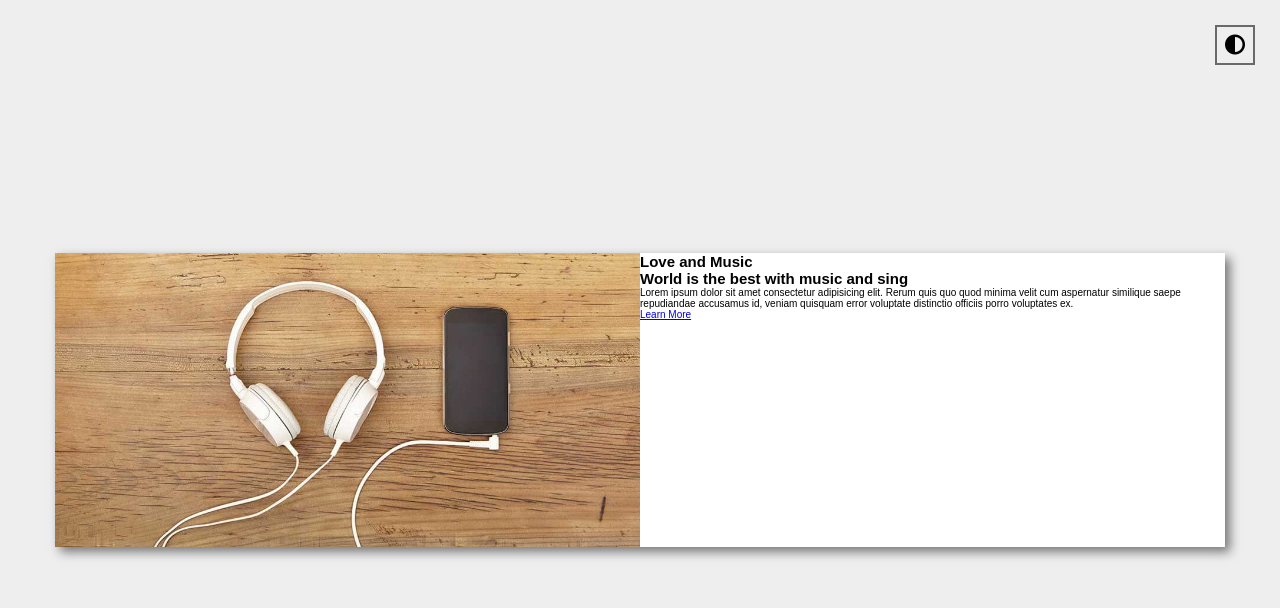
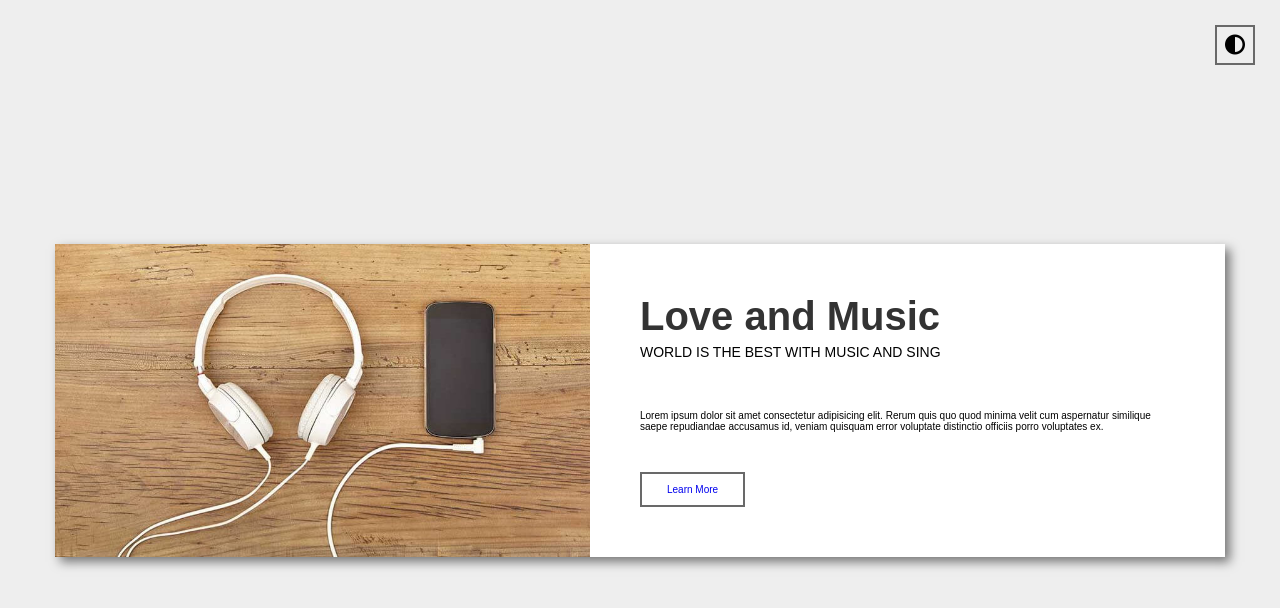
Before and after one commit to Christiano0407/code-design, a website: page src/html/dark.html in a window 1280 px wide. Drawn offline with nearby package versions, Linux system fonts and the light colour scheme; a web font is replaced by a local one.

Commit message:
dark-mode2

```diff
--- a/src/css/darkCSS.css
+++ b/src/css/darkCSS.css
@@ -78,4 +78,25 @@ section {
 }
 .content-text {
     flex: 1;
+    padding: 5rem;
 }
+.title {
+    font-size: 4rem;
+    color: var(--title-color);
+}
+.subtitle {
+ font-size: 1.4rem;
+ text-transform: uppercase;
+ font-weight: 400;
+ margin: .5rem 0 5rem;
+}
+.paragraph {
+ margin-bottom: 1.5rem;
+}
+.cta {
+    display: inline-block;
+    text-decoration: none;
+    border: 2px solid var(--body-color);
+    padding: 1rem 2.5rem;
+    margin-top: 2.5rem;
+}
```
